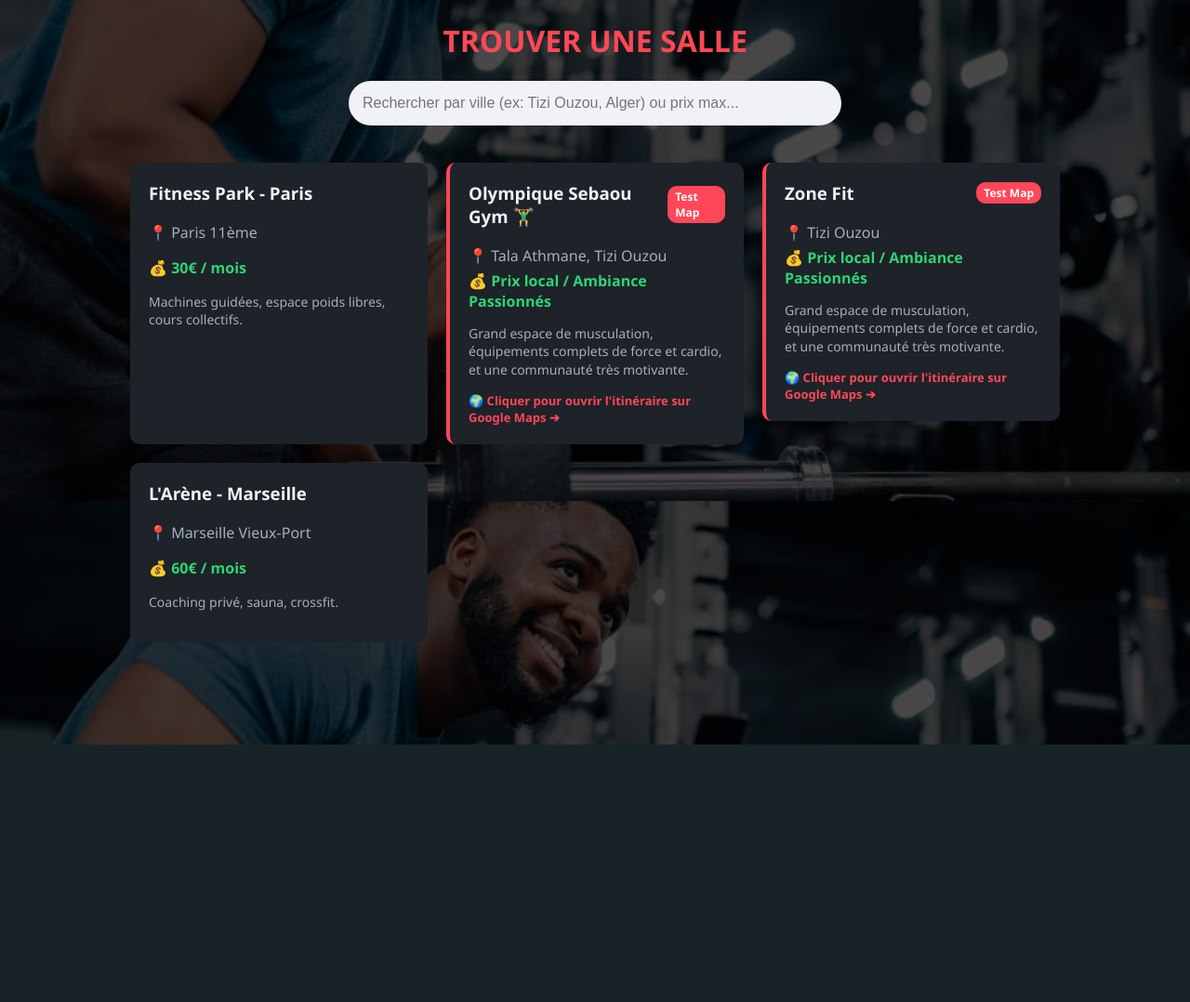
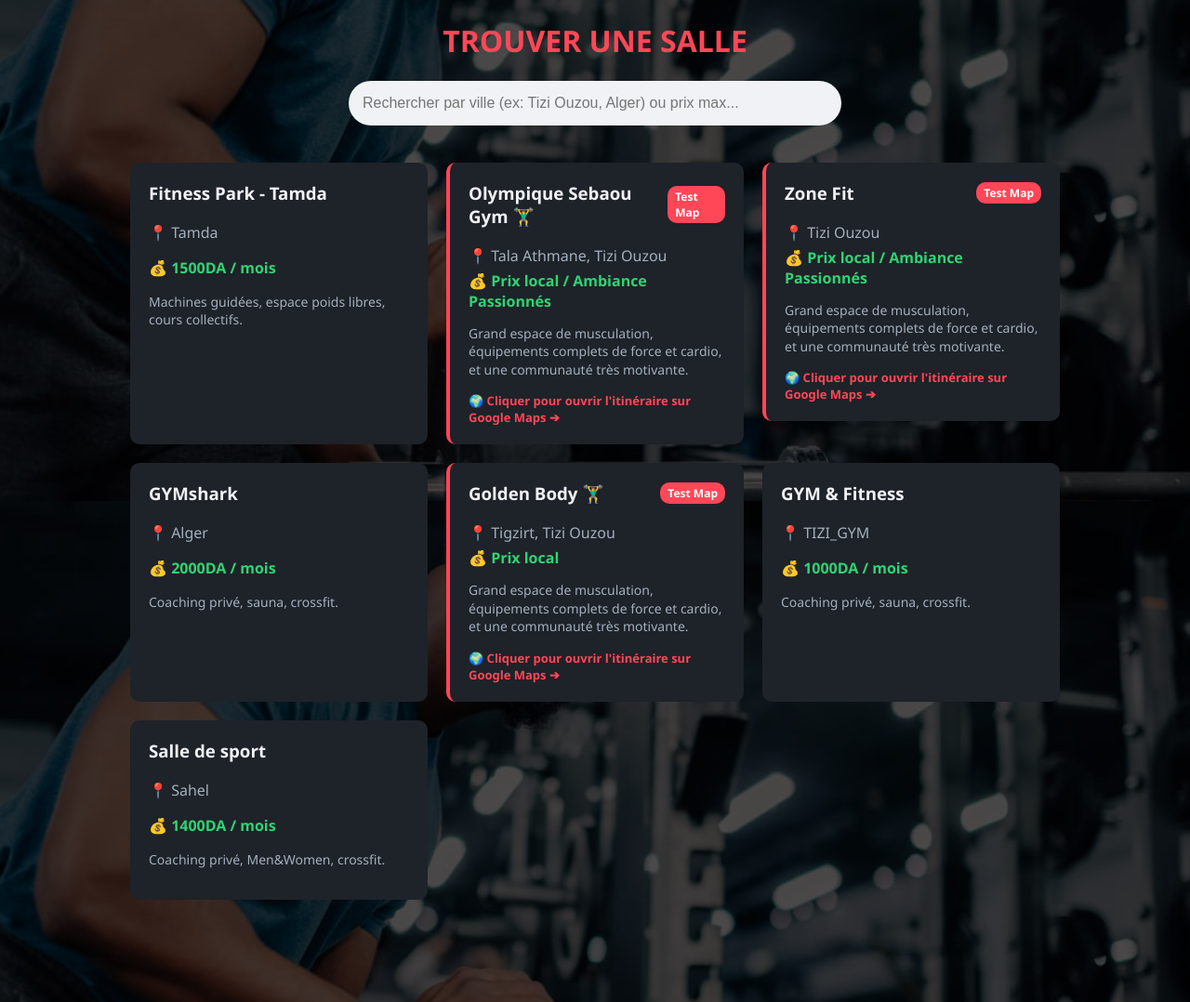
Before and after one commit to samyoudachene/TiziFit, a Flask app: page /trouver_salles in a window 1280 px wide. Shown: the part 261-1339 px from the top of the page at 93% size. Before the commit the page ends 1062 px from the top, so only its background shows below. Run offline with Flask 3, Linux system fonts and the light colour scheme.

Commit message:
trouver_salles.html

```diff
--- a/templates/trouver_salles.html
+++ b/templates/trouver_salles.html
@@ -10,9 +10,9 @@
     <div id="gymList" style="display: grid; grid-template-columns: repeat(auto-fit, minmax(300px, 1fr)); gap: 20px;">
 
         <div class="gym-card" data-ville="paris" data-prix="30" style="background: #1e2229; padding: 20px; border-radius: 10px;">
-            <h3 style="color: #f1f2f6; margin-top: 0;">Fitness Park - Paris</h3>
-            <p style="color: #a4b0be;">📍 Paris 11ème</p>
-            <p style="color: #2ed573; font-weight: bold;">💰 30€ {{ t['gym_month'] }}</p>
+            <h3 style="color: #f1f2f6; margin-top: 0;">Fitness Park - Tamda</h3>
+            <p style="color: #a4b0be;">📍 Tamda</p>
+            <p style="color: #2ed573; font-weight: bold;">💰 1500DA {{ t['gym_month'] }}</p>
             <p style="color: #a4b0be; font-size: 14px;">Machines guidées, espace poids libres, cours collectifs.</p>
         </div>
 
@@ -49,10 +49,39 @@
         </a>
 
         <div class="gym-card" data-ville="marseille" data-prix="60" style="background: #1e2229; padding: 20px; border-radius: 10px;">
-            <h3 style="color: #f1f2f6; margin-top: 0;">L'Arène - Marseille</h3>
-            <p style="color: #a4b0be;">📍 Marseille Vieux-Port</p>
-            <p style="color: #2ed573; font-weight: bold;">💰 60€ {{ t['gym_month'] }}</p>
+            <h3 style="color: #f1f2f6; margin-top: 0;">GYMshark</h3>
+            <p style="color: #a4b0be;">📍 Alger</p>
+            <p style="color: #2ed573; font-weight: bold;">💰 2000DA {{ t['gym_month'] }}</p>
             <p style="color: #a4b0be; font-size: 14px;">Coaching privé, sauna, crossfit.</p>
+        </div>
+
+        <a href="https://www.google.com/maps/search/?api=1&query=Olympique+Sebaou+Gym+Tala+Athmane" target="_blank" style="text-decoration: none; color: inherit;">
+            <div class="gym-card" data-ville="tizi ouzou" data-prix="25" style="background: #1e2229; padding: 20px; border-radius: 10px; border-left: 4px solid #ff4757; transition: transform 0.3s; cursor: pointer;">
+                <h3 style="color: #f1f2f6; margin-top: 0; display: flex; justify-content: space-between; align-items: center;">
+                    Golden Body 🏋️‍♂️
+                    <span style="font-size: 12px; background: #ff4757; color: white; padding: 3px 8px; border-radius: 10px;">{{ t['gym_test'] }}</span>
+                </h3>
+                <p style="color: #a4b0be; margin: 5px 0;">📍 Tigzirt, Tizi Ouzou</p>
+                <p style="color: #2ed573; font-weight: bold; margin: 5px 0;">💰 Prix local </p>
+                <p style="color: #a4b0be; font-size: 14px; line-height: 1.4;">Grand espace de musculation, équipements complets de force et cardio, et une communauté très motivante.</p>
+
+                <div style="color: #ff4757; font-size: 13px; margin-top: 15px; font-weight: bold; display: flex; align-items: center; gap: 5px;">
+                    {{ t['gym_map_btn'] }}
+                </div>
+            </div>
+        </a>
+
+        <div class="gym-card" data-ville="Tizi" data-prix="60" style="background: #1e2229; padding: 20px; border-radius: 10px;">
+            <h3 style="color: #f1f2f6; margin-top: 0;">GYM & Fitness</h3>
+            <p style="color: #a4b0be;">📍 TIZI_GYM</p>
+            <p style="color: #2ed573; font-weight: bold;">💰 1000DA {{ t['gym_month'] }}</p>
+            <p style="color: #a4b0be; font-size: 14px;">Coaching privé, sauna, crossfit.</p>
+        </div>
+        <div class="gym-card" data-ville="marseille" data-prix="60" style="background: #1e2229; padding: 20px; border-radius: 10px;">
+            <h3 style="color: #f1f2f6; margin-top: 0;">Salle de sport</h3>
+            <p style="color: #a4b0be;">📍 Sahel</p>
+            <p style="color: #2ed573; font-weight: bold;">💰 1400DA {{ t['gym_month'] }}</p>
+            <p style="color: #a4b0be; font-size: 14px;">Coaching privé, Men&Women, crossfit.</p>
         </div>
 
     </div>
```
